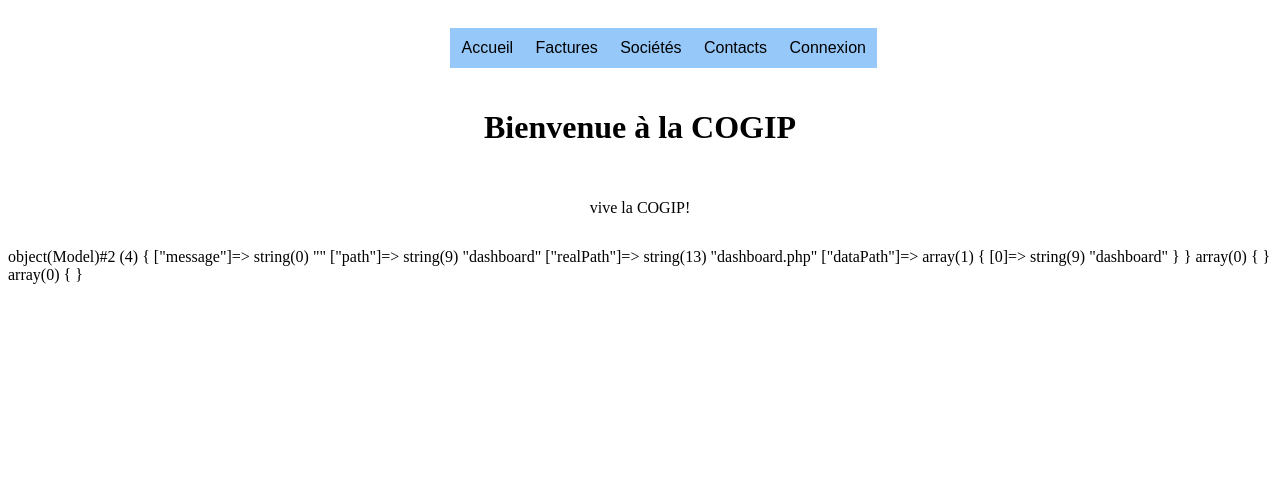
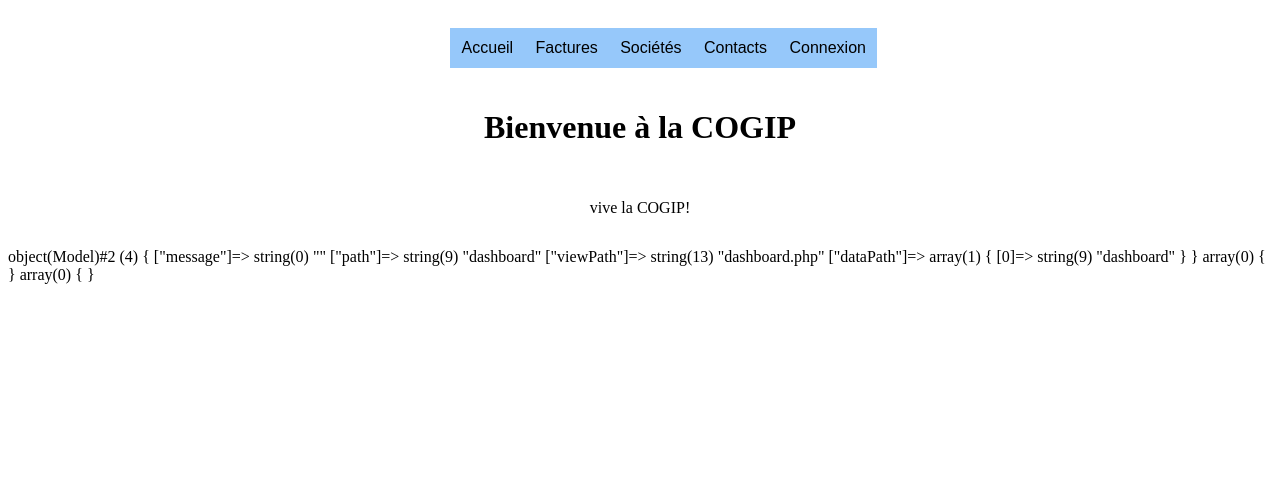
Before and after one commit to DewerseB/COGIP-app, a PHP site: page / in a window 1280 px wide. Shown: the top 484 px of the page. Run offline with PHP 8.4, Linux system fonts and the light colour scheme.

Commit message:
rework structure

```diff
--- a/model/classes/route.php
+++ b/model/classes/route.php
@@ -2,15 +2,26 @@
 
     class Route {
 
-        public static function getRealPath($path) {
+        public static function getViewPath($path) {
+            // $path est une string
+            // ex: 'dashboard', 'invoices/list', 'login', 'companies/add'
 
 
 
-            $realPath = $path . '.php';
+            $viewPath = $path . '.php';
 
 
 
-            return $realPath;
+            return $viewPath;
         }
 
+        public static function getDataPath($path) {
+
+
+
+            $dataPath = explode('/', str_replace('.php', '', $path));
+
+
+            return $dataPath;
+        }
     }
--- a/model/model.php
+++ b/model/model.php
@@ -9,8 +9,8 @@
             $this->message = "";
             $this->path = $path;
             $this->handleSession();
-            $this->realPath = Route::getRealPath($this->path);
-            $this->dataPath = explode('/', str_replace('.php', '', $this->realPath));
+            $this->viewPath = Route::getViewPath($this->path);
+            $this->dataPath = Route::getDataPath($this->viewPath);
             //$this->data = $this->getData($this->dataPath);
         }
 
--- a/view/template.php
+++ b/view/template.php
@@ -11,7 +11,7 @@
     <main>
         <?php
             echo $model->message;
-            require './view/pages/' . $model->realPath;
+            require './view/pages/' . $model->viewPath;
         ?>
     </main>
     <?php require './view/footer.php';?>
```
